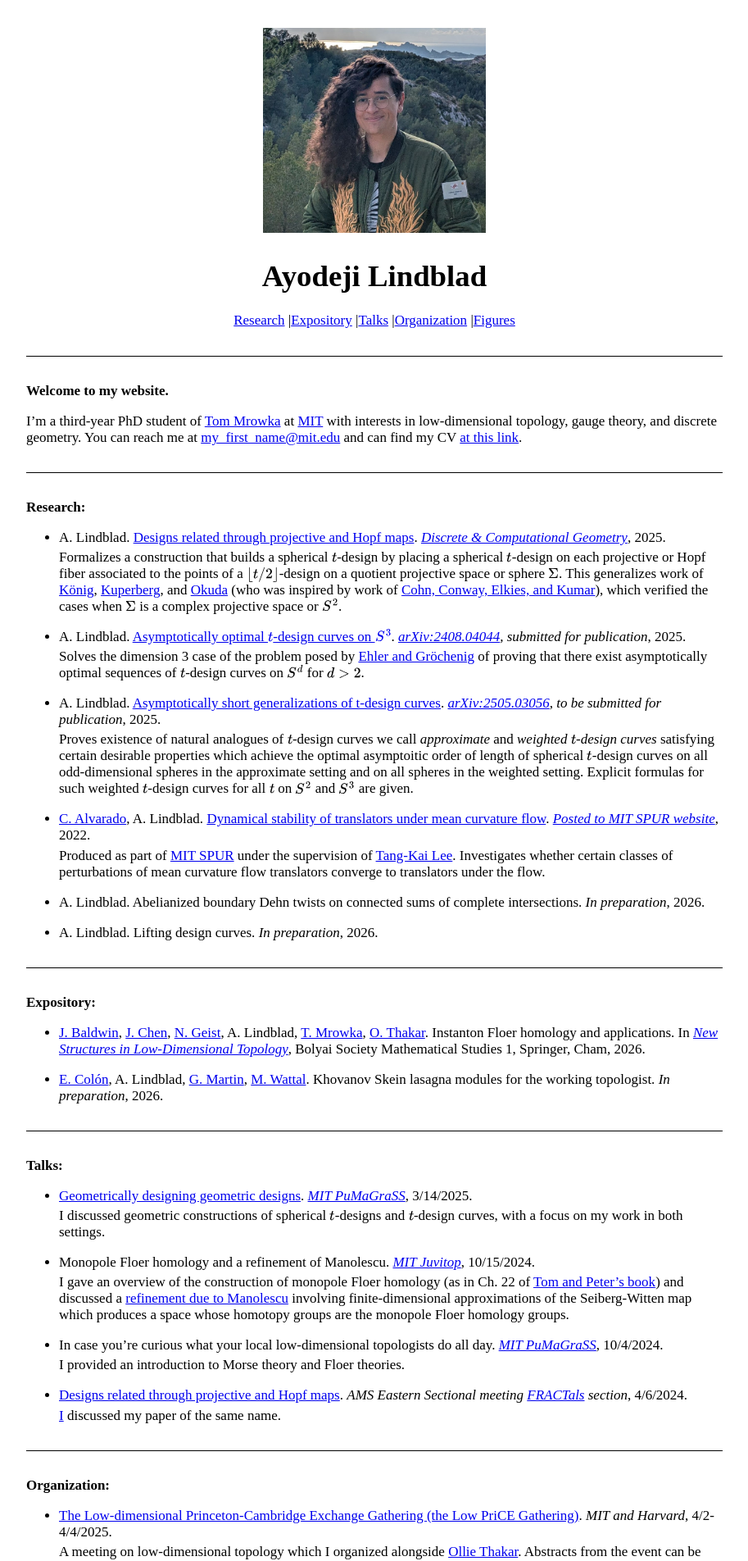
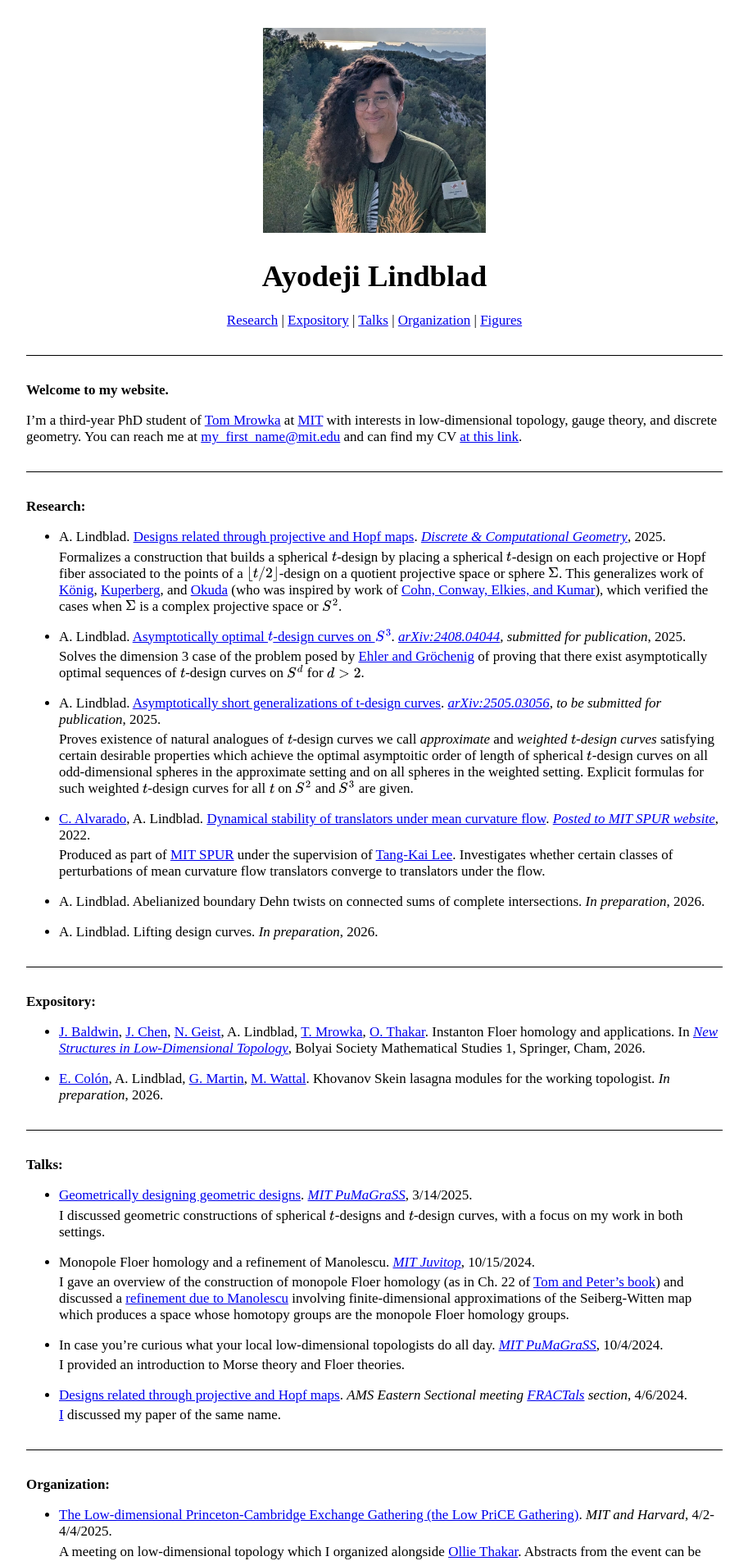
Before and after one commit to AyodejiLindblad/AyodejiLindblad.github.io, a Jekyll site: the page built from index.md, in a window 1280 px wide. Shown: the top 1904 px of the page at 82% size, without its empty margins (183-1096 px from the left). Built offline with Jekyll 4.4.1, drawn with Linux system fonts in a browser that asks for light colours; some web fonts are replaced.

Commit message:
Attempt at fixing text

```diff
--- a/index.md
+++ b/index.md
@@ -15,13 +15,13 @@ layout: default
   Ayodeji Lindblad
 </h1>
 
-<nav class="toc" aria-label="Site sections">
-  <span><a href="#research">Research</a></span>
-  <span><a href="#expository">Expository</a></span>
-  <span><a href="#talks">Talks</a></span>
-  <span><a href="#organization">Organization</a></span>
-  <span><a href="#figures">Figures</a></span>
-</nav>
+<p class="toc">
+  <a href="#research">Research</a> <span class="toc-sep">|</span>
+  <a href="#expository">Expository</a> <span class="toc-sep">|</span>
+  <a href="#talks">Talks</a> <span class="toc-sep">|</span>
+  <a href="#organization">Organization</a> <span class="toc-sep">|</span>
+  <a href="#figures">Figures</a>
+</p>
 
 
 ---
--- a/resources/style/main.css
+++ b/resources/style/main.css
@@ -47,30 +47,29 @@ hr.hr-600 {
   max-width: 100%;                /* don’t overflow on small screens */
 }
 
-/* Prevent small screens from “helpfully” enlarging text */
-html {
+/* Prevent iOS “text inflation” (doesn't change normal desktop look) */
+html, body {
   -webkit-text-size-adjust: 100%;
   text-size-adjust: 100%;
 }
+/* Default: do NOT change your desktop/tablet look */
+.toc {
+  text-align: center;
+}
+/* Ensure separators never get underlined */
+.toc-sep {
+  text-decoration: none;
+}
+/* Only on small screens: shrink to fit with side gap */
+@media (max-width: 520px) {
+  .toc {
+    max-width: calc(100vw - 2rem); /* gap on both sides */
+    margin-left: auto;
+    margin-right: auto;
+    padding: 0 1rem;
 
-.toc {
-  margin: 0.75rem auto 0;
-  max-width: calc(100vw - 2rem);   /* ~1rem gap on each side */
-  display: flex;
-  flex-wrap: wrap;                 /* wraps if it absolutely must */
-  justify-content: center;
-  align-items: center;
-
-  /* Never larger than your normal text (1em), but shrinks on small screens */
-  font-size: clamp(0.85em, 3.2vw, 1em);
-  line-height: 1.2;
+    white-space: nowrap; /* stay on one line */
+    font-size: clamp(0.72em, 3.6vw, 1em); /* shrink on small screens only */
+    line-height: 1.2;
+  }
 }
-
-.toc > span {
-  white-space: nowrap;             /* keep each label intact */
-}
-
-/* separators (not clickable) */
-.toc > span:not(:last-child)::after {
-  content: " | ";
-}
```
